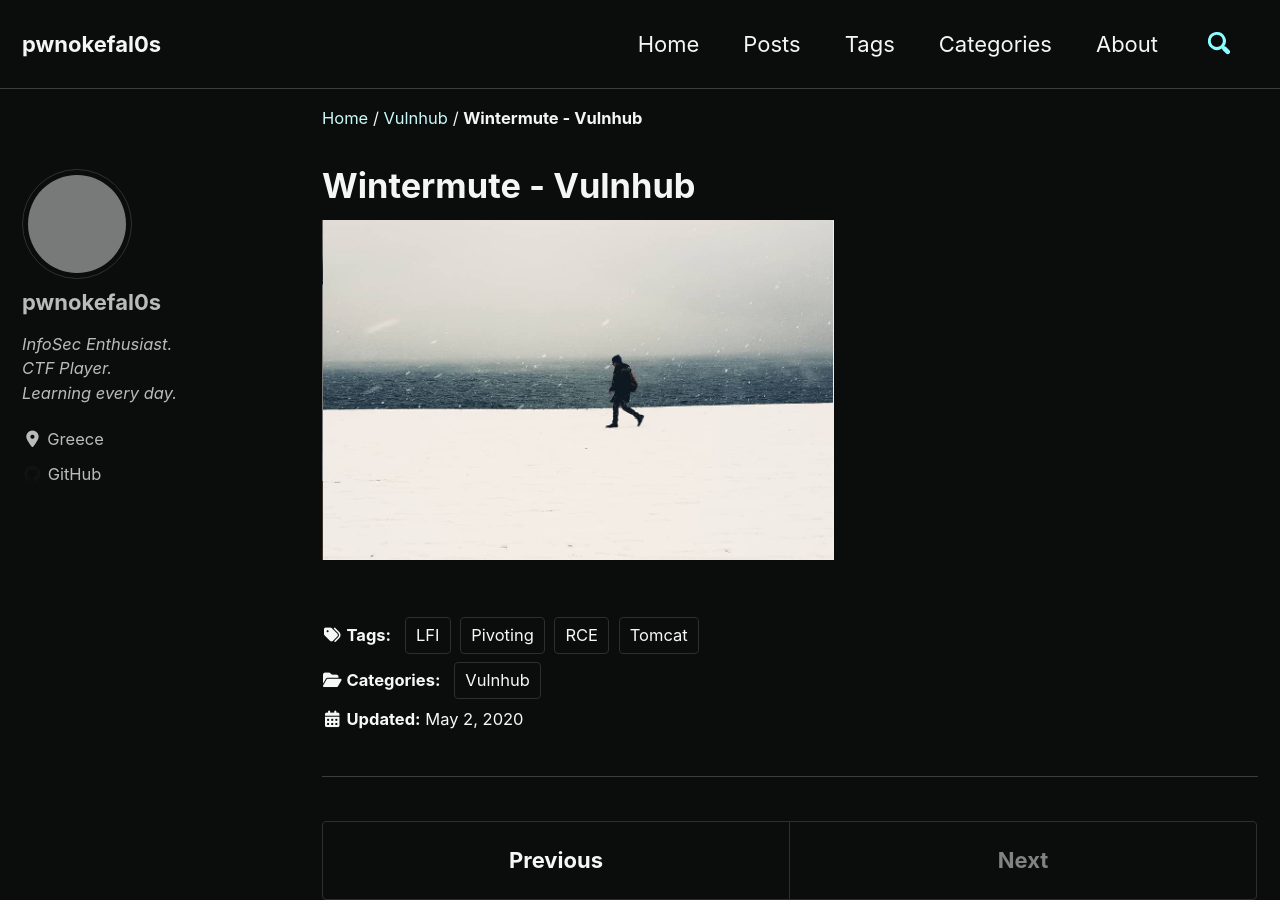
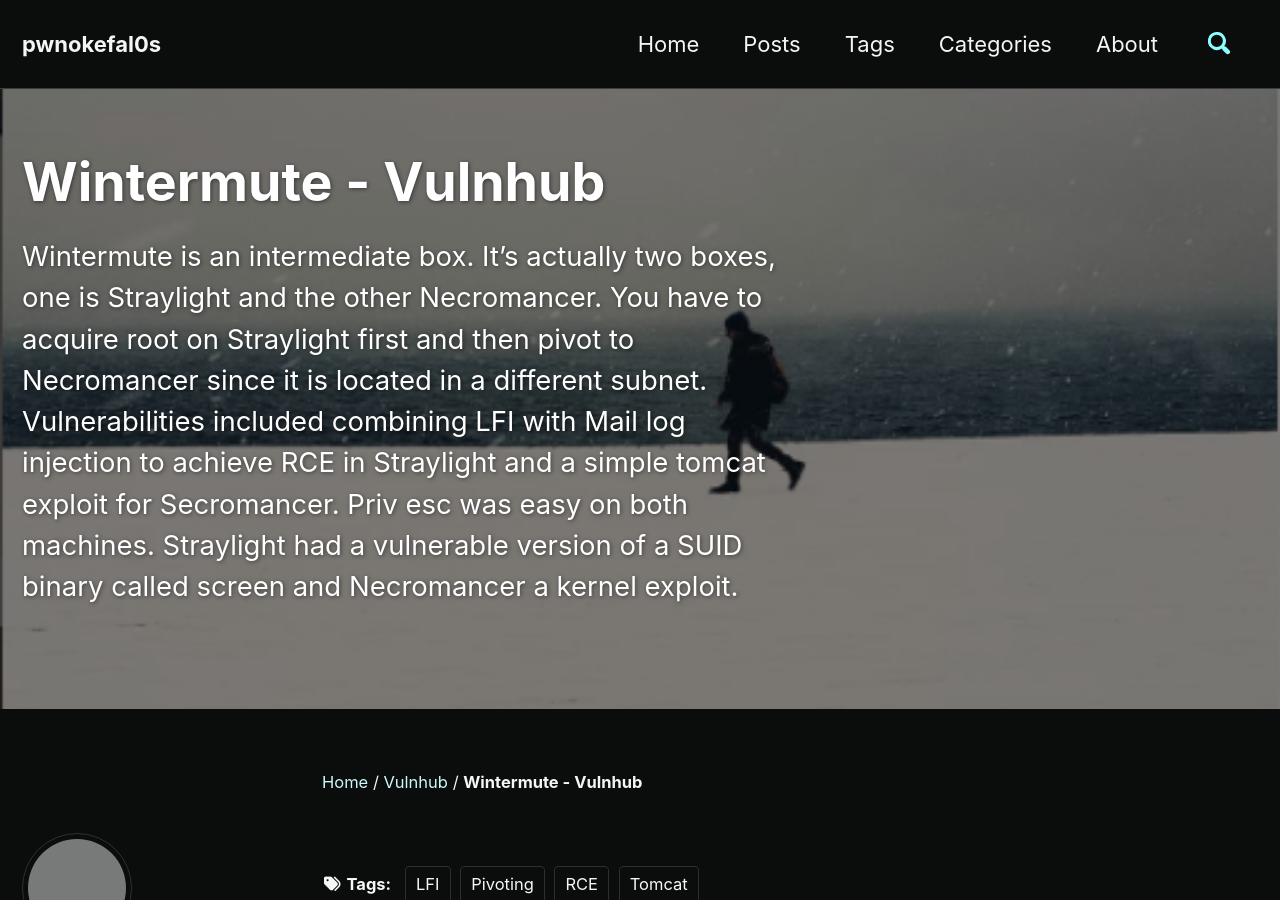
Before and after one commit to astasinos/astasinos.github.io, a Jekyll site: the page built from _posts/2020-05-02-wintermute.md, in a window 1280 px wide and 900 px high. Built offline with Jekyll 4.4.1, drawn with Linux system fonts in a browser that asks for light colours; cached includes are drawn as plain includes; nearby versions of some CDN libraries; grey boxes are pictures that could not be loaded.

Commit message:
Update 2020-05-02-wintermute.md

```diff
--- a/_posts/2020-05-02-wintermute.md
+++ b/_posts/2020-05-02-wintermute.md
@@ -11,6 +11,6 @@ excerpt: "Wintermute is an intermediate box. It's actually two boxes, one is Str
 header:
   teaser: /assets/images/wintermute/wintermute.png
   teaser_home_page: true
-
+  overlay_image: /assets/images/wintermute/wintermute.png
+  overlay_filter: 0.5
 ---
-![](/assets/images/wintermute/wintermute.png)
```
